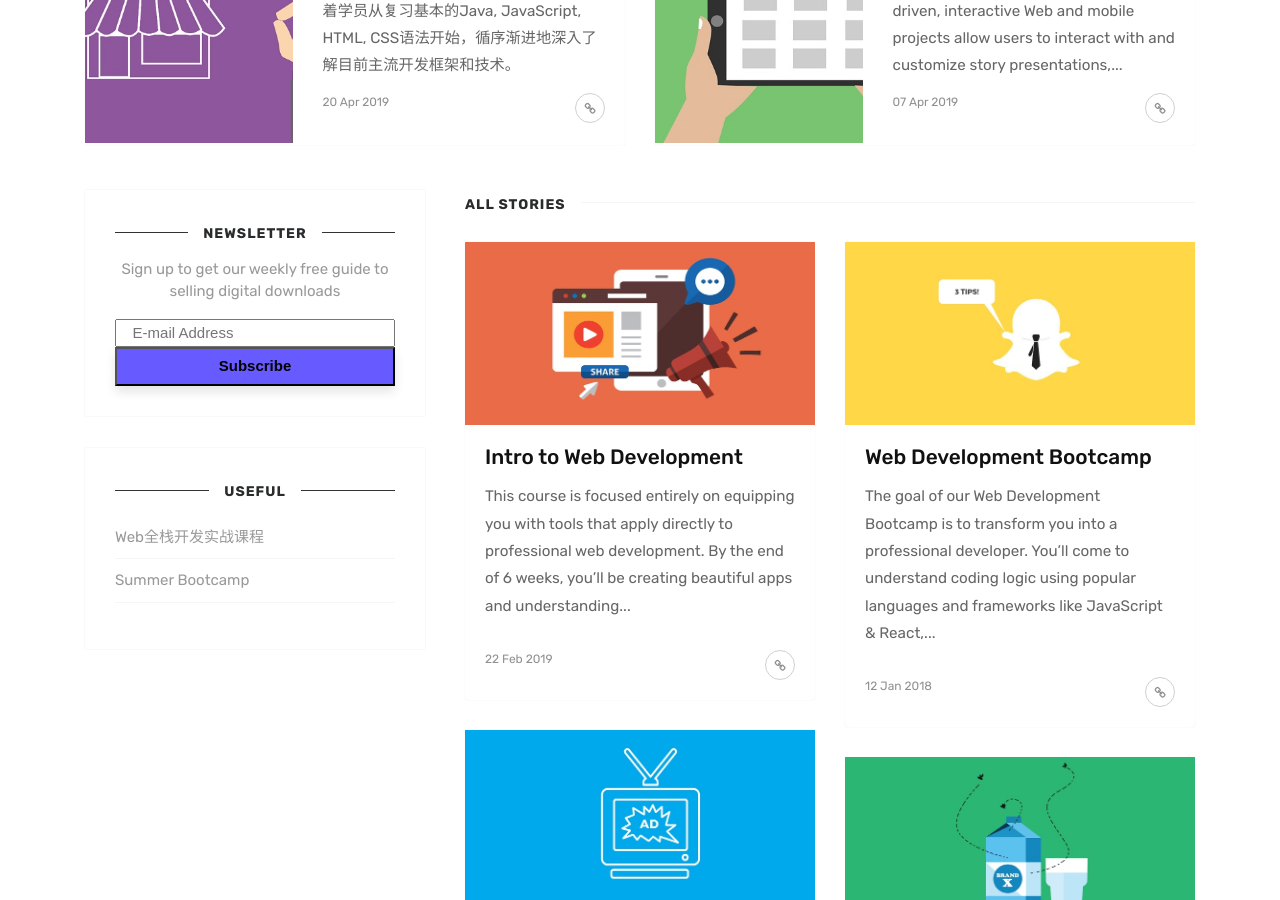
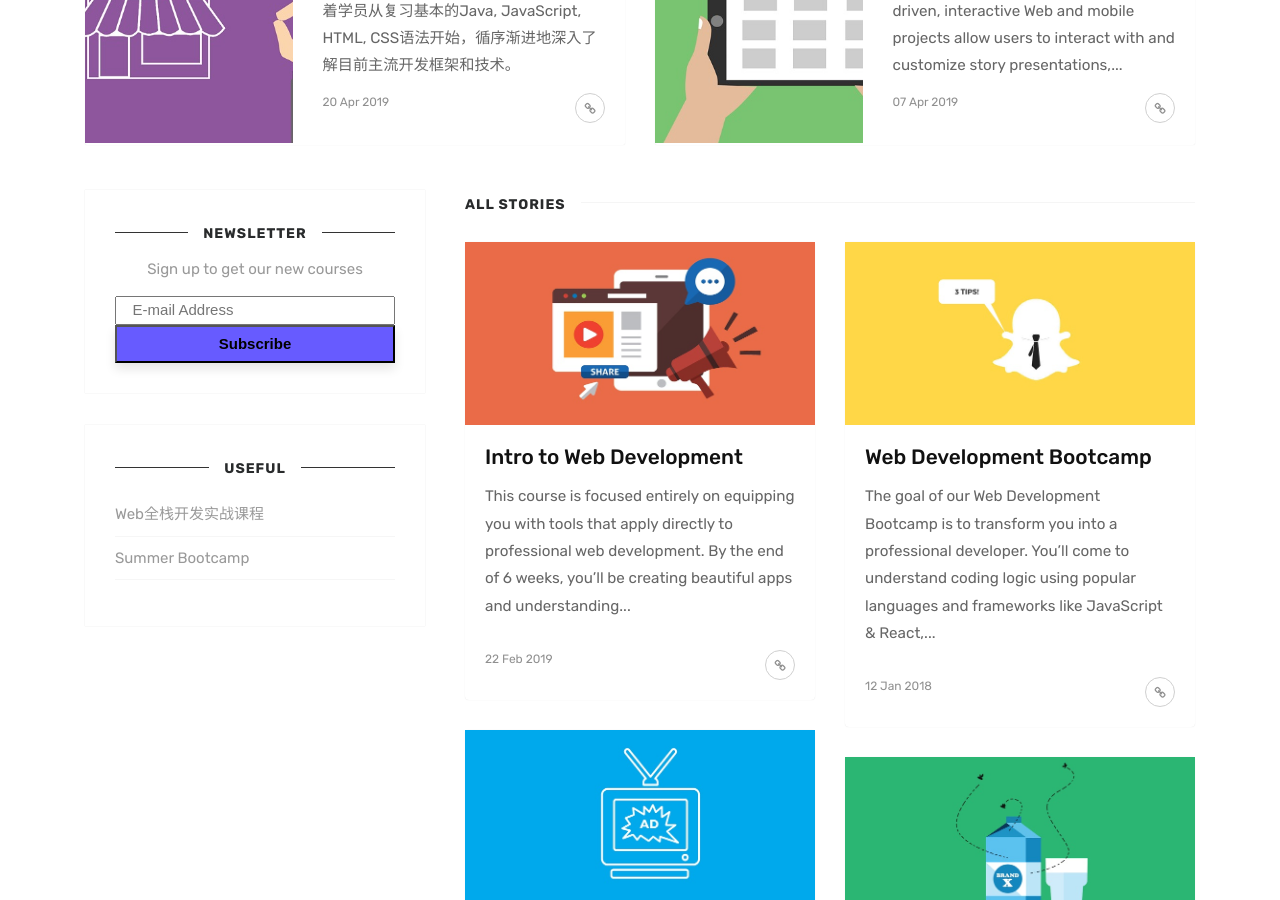
Before and after one commit to the-code-school/tcs-page, a Jekyll site: the page built from index.html, in a window 1280 px wide and 900 px high, scrolled down 881 px. Built offline with Jekyll 4.4.1, drawn with Linux system fonts in a browser that asks for light colours; the list of posts is cut into pages by our own code; comment, search, counter and statistics services are not loaded.

Commit message:
Update newsletter.html

```diff
--- a/_includes/newsletter.html
+++ b/_includes/newsletter.html
@@ -10,7 +10,7 @@
 <div id="mc_embed_signup">
 <form action="https://wowthemes.us11.list-manage.com/subscribe/post?u=8aeb20a530e124561927d3bd8&amp;id=8c3d2d214b" method="post" id="mc-embedded-subscribe-form" name="mc-embedded-subscribe-form" class="validate" target="_blank" novalidate>
 	<div id="mc_embed_signup_scroll">
-	<h2>Sign up to get our weekly free guide to selling digital downloads</h2>
+	<h2>Sign up to get our new courses</h2>
 
 <div class="mc-field-group">
 	<input type="email" value="" name="EMAIL" class="required email" id="mce-EMAIL" placeholder="E-mail Address">
```
